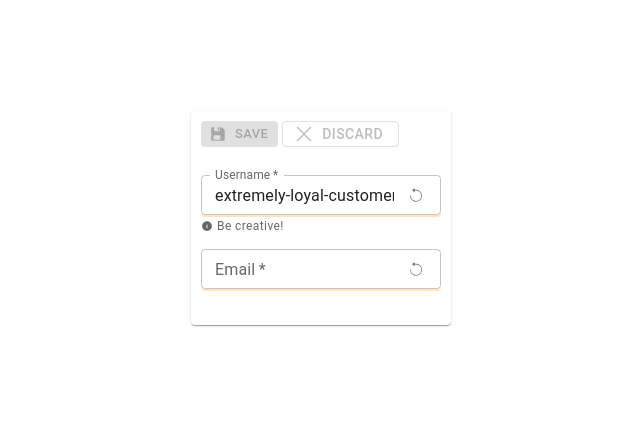
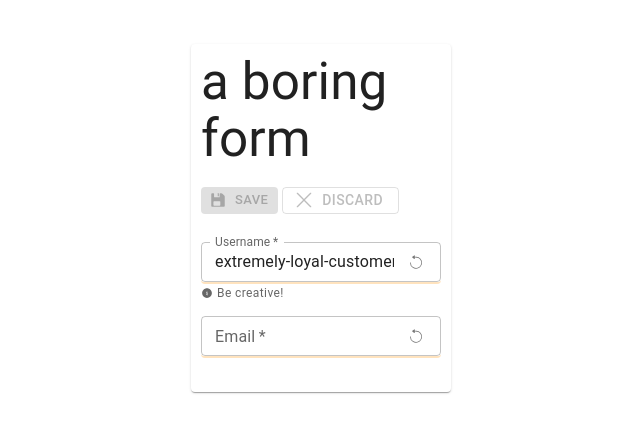
Before and after one commit to jjawny/a-blue-bird, a React (Vite) app in the folder client/: page / in a window 1280 px wide. Shown: the part 182-614 px from the top of the page, without its empty margins (319-959 px from the left). Built offline with nearby package versions, Linux system fonts and the light colour scheme; no server answers.

Commit message:
separate own components imports

```diff
--- a/client/src/App.tsx
+++ b/client/src/App.tsx
@@ -1,9 +1,11 @@
 import { Paper } from "@mui/material";
+// OWN COMPONENTS
 import SimpleFormExample from "~/features/simple-form/components/SimpleFormExample";
 
 function App() {
   return (
     <Paper>
+      <h1 className="mb-5 w-60 text-start">a boring form</h1>
       <SimpleFormExample />
     </Paper>
   );
```
